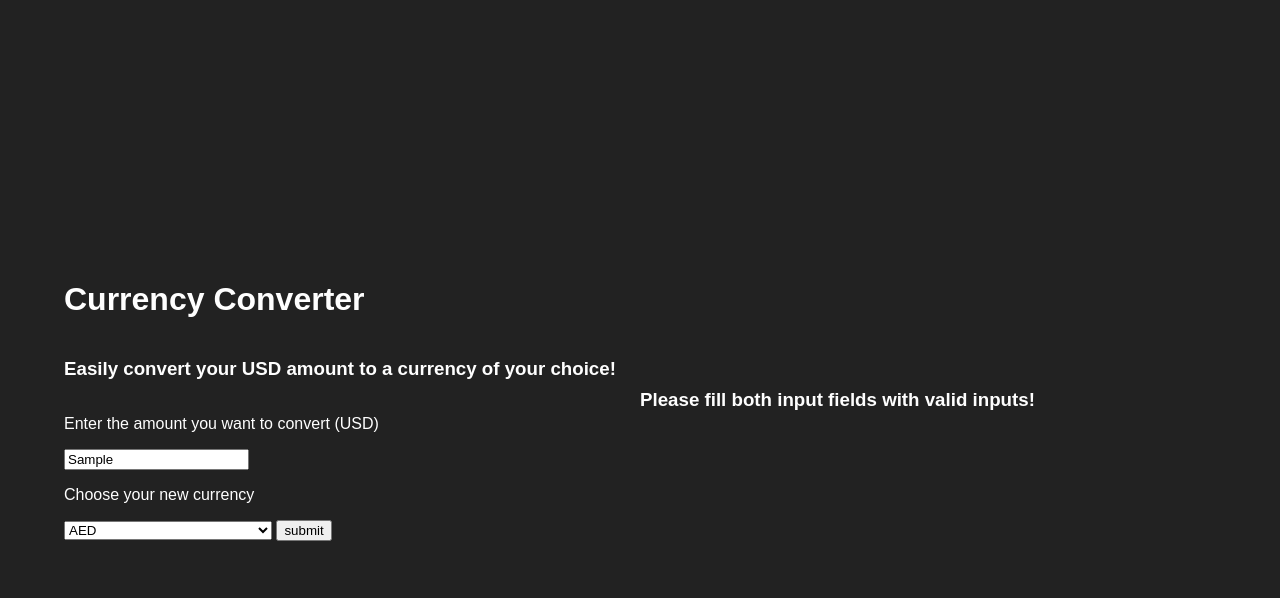
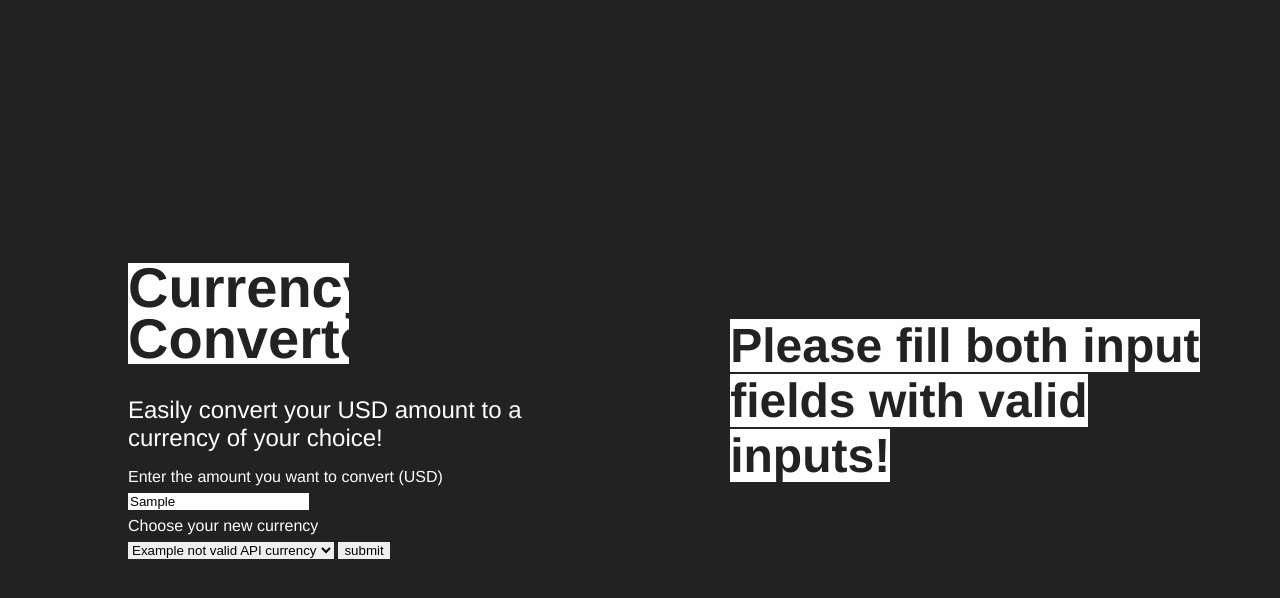
Before and after one commit to HBeinstein/currencyExchange, a website built with webpack: page src/index.html in a window 1280 px wide. Both pictures are taken after typing "Sample" into the empty fields and a click on the button "submit". Built offline with nearby package versions, Linux system fonts and the light colour scheme; a web font is replaced by a local one.

Commit message:
update styling of left-container and add and style span for results-container

```diff
--- a/src/index.html
+++ b/src/index.html
@@ -1,9 +1,8 @@
 <!DOCTYPE html>
 <html lang="en">
 <head>
-  <title>Currency Converter</title>
+  <title>currency converter</title>
   <link href="https://fonts.googleapis.com/css2?family=Martel+Sans:wght@200;300;400;600;700;800;900&display=swap" rel="stylesheet">
-
   <link href="https://fonts.googleapis.com/css2?family=Archivo+Black&display=swap" rel="stylesheet">
 </head>
 <body>
@@ -16,8 +15,8 @@
           <input type="text" class="usd-input">
           <p>Choose your new currency</p>
           <select name="new-currency" id="new-currency-select">
+            <option value="123">Example not valid API currency</option>
             <option value="AED">AED</option>
-            <option value="123">Example not valid API currency</option>
             <option value="ARS">ARS</option>
             <option value="AUD">AUD</option>
             <option value="BGN">BGN</option>
--- a/src/main.js
+++ b/src/main.js
@@ -20,23 +20,22 @@ $(document).ready(function() {
     $('.money-type-amount').empty();
 
     if(checkFormInputs($('.usd-input').val())) {
-      $('.money-type-amount').append(`Please fill both input fields with valid inputs!`)
+      $('.money-type-amount').append(`<span>Please fill both input fields with valid inputs!</span>`)
       return //exit function
     }
 
     let currencies = getCurrencyAmounts();
-
     let usdAmount = parseFloat($('.usd-input').val())
     let currencyAbbreviation = $('#new-currency-select').val();
 
     Promise.resolve(currencies)
     .then(function(resolvedCurrencies){
       if(resolvedCurrencies[currencyAbbreviation] === undefined){
-        throw new MyError("Sorry, information for this currency type isn't available, try another!")
+        throw new MyError("<span>Sorry, information for this currency type isn't available, try another!</span>")
       } else {
       const newCalcAmount = (usdAmount / resolvedCurrencies[currencyAbbreviation]).toFixed(2);
-      $('.money-type-amount').append(`You have ${newCalcAmount} ${currencyAbbreviation}`);
-    }
+      $('.money-type-amount').append(`You have: <br> <span>${newCalcAmount} ${currencyAbbreviation}</span>`);
+      }
     })
     .catch(function(error) {
       if (error instanceof MyError) {
--- a/src/styles.css
+++ b/src/styles.css
@@ -1,13 +1,51 @@
 body {
   margin: 0;
-  font-family: 'Martel Sans', sans-serif;
+  font-family: 'helvetica neue', sans-serif;
   background-color: #222222;
   color: #fefefe;
 }
 
+h1, h3, p {
+  margin: .4em 0;
+}
+
+h1 {
+  font-size: 3.5em;
+  font-weight: bold;
+  line-height: .9em;
+  background-color: #fefefe;
+  color: #222222;
+  width: 50%;
+  /* text-decoration: underline; */
+  /* padding: .2em 0; */
+}
+
+h3 {
+  font-size: 1.5em;
+  font-weight: normal;
+}
+
+p {
+  font-size: 1em;
+}
+
+span {
+  font-weight: bold;
+  font-size: 2em;
+  color: #222222;
+  background-color: #fefefe;
+}
+
+button, input[type="text"]:focus, input[type="text"], select {
+  outline: none;
+  border-style:solid;
+  border: none;
+  outline: none;
+  box-shadow: none;
+}
 .main-container {
   display: grid;
-  grid-template-columns: 1fr 1fr;
+  grid-template-columns: 6fr 5fr;
   grid-template-rows: 1fr;
   height: 100vh;
 }
@@ -17,12 +55,14 @@ body {
   flex-direction: column;
   justify-content: center;
   /* border: 1px solid red; */
-  padding-left: 4em;
+  padding: 0em 8em;
 }
 
 .right-container {
   display: flex;
   flex-direction: column;
   justify-content: center;
+  align-items: center;
+  padding: 2em;
   /* border: 1px solid green; */
 }
```
